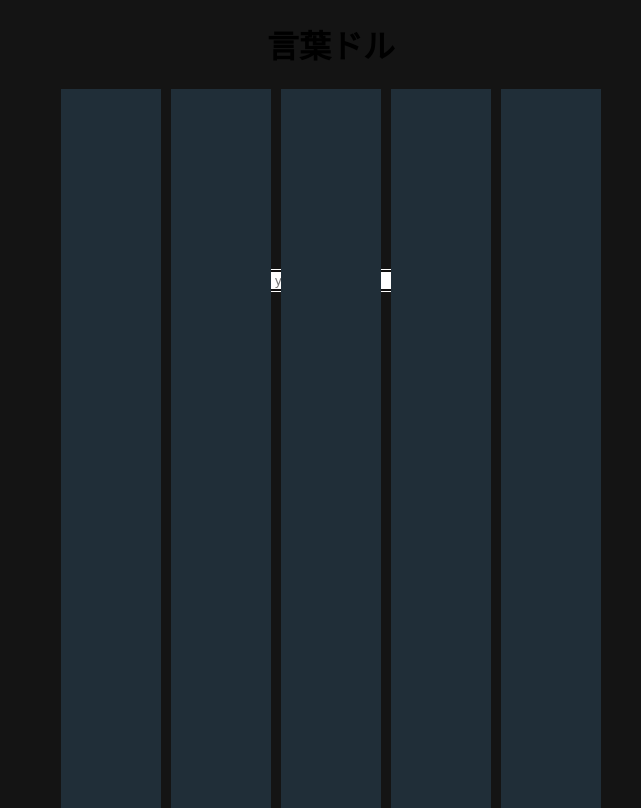
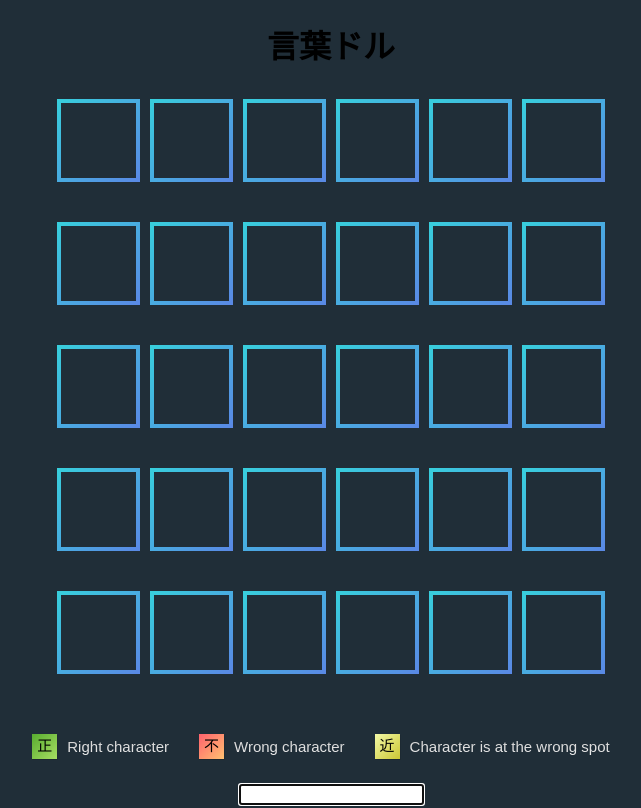
Before and after one commit to Nyooxyz/-, a Vue app: page /game in a window 1280 px wide. Shown: the top 808 px of the page, without its empty margins (309-950 px from the left). Built offline with nearby package versions, Linux system fonts and the light colour scheme.

Commit message:
fixed bunch of stuff but styled mostly

```diff
--- a/package.json
+++ b/package.json
@@ -22,7 +22,7 @@
     "@vue/cli-service": "~5.0.0",
     "eslint": "^7.32.0",
     "eslint-plugin-vue": "^8.0.3",
-    "node-sass": "^9.0.0",
+    "sass": "^1.71.1",
     "sass-loader": "^14.1.1"
   },
   "eslintConfig": {
--- a/src/App.vue
+++ b/src/App.vue
@@ -17,6 +17,7 @@ export default {
 }
 
 body {
-  background-color: rgba(0, 0, 0, 0.92);
+  background: #202e38;
+  font-family: "Poppins", sans-serif;
 }
 </style>
--- a/src/assets/scss/styles.scss
+++ b/src/assets/scss/styles.scss
@@ -1,9 +1,108 @@
+@mixin background-gradient($color1, $color2) {
+	background: linear-gradient(to bottom right, $color1 0%, $color2 100%);
+}
+
+@mixin text-gradient($color1, $color2) {
+	background: -webkit-linear-gradient($color1, $color2);
+	-webkit-background-clip: text;
+	-webkit-text-fill-color: transparent;
+}
+
+.red {
+	@include background-gradient(#ff616d,#ffc171);
+	.char {
+		@include text-gradient(#ff616d,#ffc171);
+	}
+}
+
+.green {
+	@include background-gradient(#58ac30,#a7df62);
+	.char {
+		@include text-gradient(#58ac30,#a7df62);
+	}
+}
+
+.orange {
+	@include background-gradient(#f3f9a6,#cbc634);
+	.char {
+		@include text-gradient(#f3f9a6,#cbc634);
+	}
+}
+
+.def {
+	@include background-gradient(#37cfdc,#5a88e5);
+	.char {
+		@include text-gradient(#37cfdc,#5a88e5);
+	}
+}
+
 .grid-container {
-    display: grid;
-	 grid-template-columns: repeat(5, 100px);
-	 grid-template-rows: repeat(var(--word-length), 100px);
-	 grid-gap: 10px;
-	 margin: auto;
-	 max-width: 1200px;
-	 justify-content: center;
-  }
+	margin: 0 auto;
+	width: 50%;
+	background: #202e38;
+}
+
+.row-container {
+	display: flex;
+	flex-direction: row;
+	justify-content: center;
+	gap: 10px; /* Adjust the gap between grid items */
+	margin-top: 20px; /* Example margin, adjust as needed */
+	padding: 10px; /* Example padding, adjust as needed */
+	border-radius: 10px; /* Example border radius */
+}
+
+
+.cell {
+	position: relative;
+	padding: 4px;
+	z-index: 1;
+	width: 75px;
+	height: 75px;
+	cursor: default;
+	transition: all 0.3s ease;
+	.cell-inner {
+		background: #202e38;
+		padding: 10px 15px;
+		width: calc(100% - 30px);
+		height: calc(100% - 20px);
+		transition: inherit;
+	}
+	.char {
+		font: 700 34px/1.3 "Poppins", sans-serif;
+		margin: 0.3em 0 0;
+		transition: 0.8s ease 600ms;
+	}
+	&:hover {
+		transform: scale(1.12);
+		z-index: 10;
+		.cell-inner {
+			background: transparent;
+		}
+		.char {
+			-webkit-text-fill-color: #222;
+		}
+	}
+}
+
+.legend-table {
+	padding: 15px;
+	text-align: center;
+	font-size: 15px;
+	margin: 2em auto 0;
+	&__marker {
+		width: 25px;
+		height: 25px;
+		margin: 5px 5px 10px;
+		display: inline-block;
+		vertical-align: middle;
+		box-shadow: 0.5px 1px rgba(0, 0, 0, 0.15);
+	}
+	&__text {
+		display: inline-block;
+		vertical-align: middle;
+		margin: 0 25px 5px 5px;
+		@include text-gradient(#ccc,#eee);
+	}
+
+}
--- a/src/components/KotobaDoru.vue
+++ b/src/components/KotobaDoru.vue
@@ -11,16 +11,24 @@
     <!-- Display game content here -->
     <div v-if="!gameOver">
       <div class="grid-container">
-        <div v-for="(row, rowIndex) in grid" :key="rowIndex" class="cell-wrapper">
-          <div v-if="cell" class="background-cell" :class="cell.bgColor"></div> <!-- Background cell -->
-          <div v-for="(cell, cellIndex) in row" :key="cellIndex" :class="['cell', cell.bgColor]" @click="setCursorPosition(rowIndex, cellIndex)">
-            <div class="char">{{ cell.value }}</div>
+        <div v-for="(row, rowIndex) in grid" :key="rowIndex" class="row-container">
+          <div v-for="(cell, cellIndex) in row" :key="cellIndex" :class="['cell', cell.bgColor]">
+            <div v-if="cell" class="cell-inner" :class="cell.bgColor">
+              <div :class="['char', cell.bgColor]">{{ cell.value }}</div>
+            </div>
           </div>
-
         </div>
       </div>
 
-      <input v-model="userInput" @input="handleInput" @keydown.backspace="eraseInput" @keyup.enter="checkGuess" ref="inputField" maxlength="5" placeholder="Type your guess" autofocus :disabled="gameOver">
+    <div class="legend-table">
+      <div class="legend-table__wrapper">
+        <span class="legend-table__marker green">正</span><span class="legend-table__text">Right character</span>
+        <span class="legend-table__marker red">不</span><span class="legend-table__text">Wrong character</span>
+        <span class="legend-table__marker orange">近</span><span class="legend-table__text">Character is at the wrong spot</span>
+      </div>
+    </div>
+
+      <input v-model="userInput" @input="handleInput" @keydown.backspace="eraseInput" @keyup.enter="checkGuess" ref="inputField" maxlength="5" :disabled="gameOver" v-show="autofocus" class="plsHide" autofocus>
       <p v-if="result">{{ result }}</p>
     </div>
     <div v-else>
@@ -53,6 +61,7 @@
         inputBuffer: "",
         colorArr: [],
         gameOver: false,
+        autofocus: true,
         countdownTimer: ""
       };
     },
@@ -65,10 +74,14 @@
         for (let i = 0; i < 5; i++) {
           let row = [];
           for (let j = 0; j < this.word.length; j++) {
-            row.push({ value: "", bgColor: "" });
+            row.push({ value: "", bgColor: "def" });
           }
           this.grid.push(row);
         }
+      },
+      handleInputBlur() {
+        // Refocus the input field if it loses focus
+        this.$refs.inputField.focus();
       },
       handleInput(event) {
 
@@ -127,10 +140,6 @@
           // Clear the input field after updating the grid
           this.userInput = "";
         }
-      },
-      setCursorPosition(row, col) {
-        this.cursor.row = row;
-        this.cursor.col = col;
       },
       eraseInput(event){
         if (!(event.target.value)){
@@ -235,6 +244,8 @@
     }
   }
 }
+
+/* eslint-disable */
   </script>
 
   <style scoped lang="scss">
@@ -242,73 +253,8 @@
   @import '@/assets/scss/styles.scss';
 
 
-  .cell {
-    background: #202e38;
-		padding: 10px 15px;
-		width: calc(100% - 30px);
-		height: calc(100% - 20px);
-		transition: inherit;
-  }
-
-  .char {
-    font: 700 34px/1.3 "Poppins", sans-serif;
-		margin: 0.3em 0 0;
-		transition: 0.8s ease 600ms;
-  }
-
-  .grid-container {
-    --word-length: calc(string-length(this.word.length));
-  }
-
-  .green {
-    background-image: radial-gradient(circle, rgba(0,0,0,1) 0%, rgba(255,0,10,1) 0%, rgba(36,167,55,1) 0%, rgba(33,33,33,1) 100%);
-  }
-
-  .red {
-    background-image: radial-gradient(circle, rgba(0,0,0,1) 0%, rgba(255,0,10,1) 0%, rgba(167,36,36,1) 0%, rgba(33,33,33,1) 100%);
-  }
-
-  .orange {
-    background-image: radial-gradient(circle, rgba(0,0,0,1) 0%, rgba(255,0,10,1) 0%, rgba(171,103,47,1) 0%, rgba(42,36,36,1) 100%);
-  }
 
 
-  .cell-wrapper {
-    position: relative; /* Relative position for absolute positioning of cells */
-  }
-
-  .background-cell {
-    position: relative;
-    padding: 4px;
-    z-index: 1;
-    cursor: default;
-    transition: all 0.3s ease;
-    background: linear-gradient(to bottom right, #f3f9a6 0%, #cbc634 100%);
-  }
-
-  .background-cell .cell {
-    background: #202e38;
-    padding: 10px 15px;
-    width: calc(100% - 30px);
-    height: calc(100% - 20px);
-    transition: inherit;
-  }
-
-  .background-cell:hover {
-    transform: scale(1.12);
-    z-index: 10;
-  }
-  .background-cell:hover .cell {
-    background: transparent;
-  }
-
-  .background-cell:hover .char{
-	 -webkit-text-fill-color: #222;
-  }
-  .background-cell:hover:after {
-    top: 105%;
-	  opacity: 1;
-  }
 
 
 
```
Also changed, not shown: 1 other file (tests, documents, lock files or other folders).
